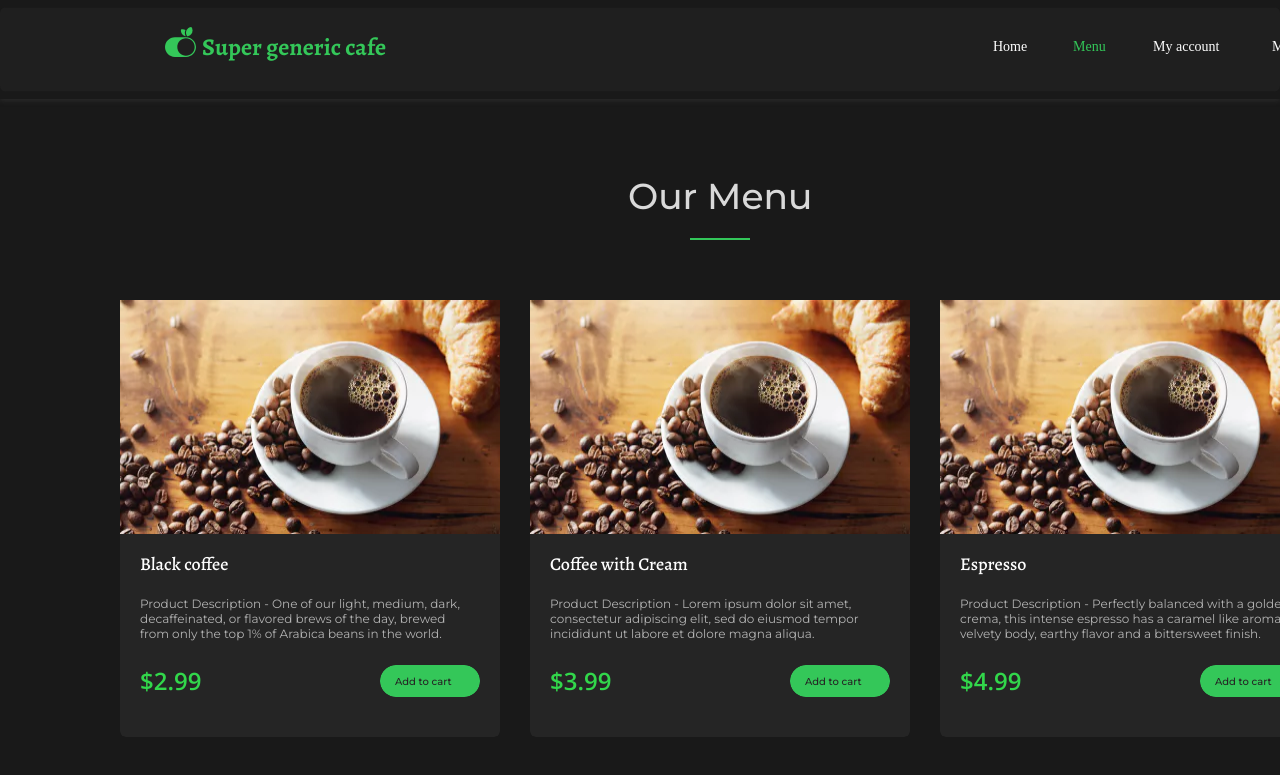
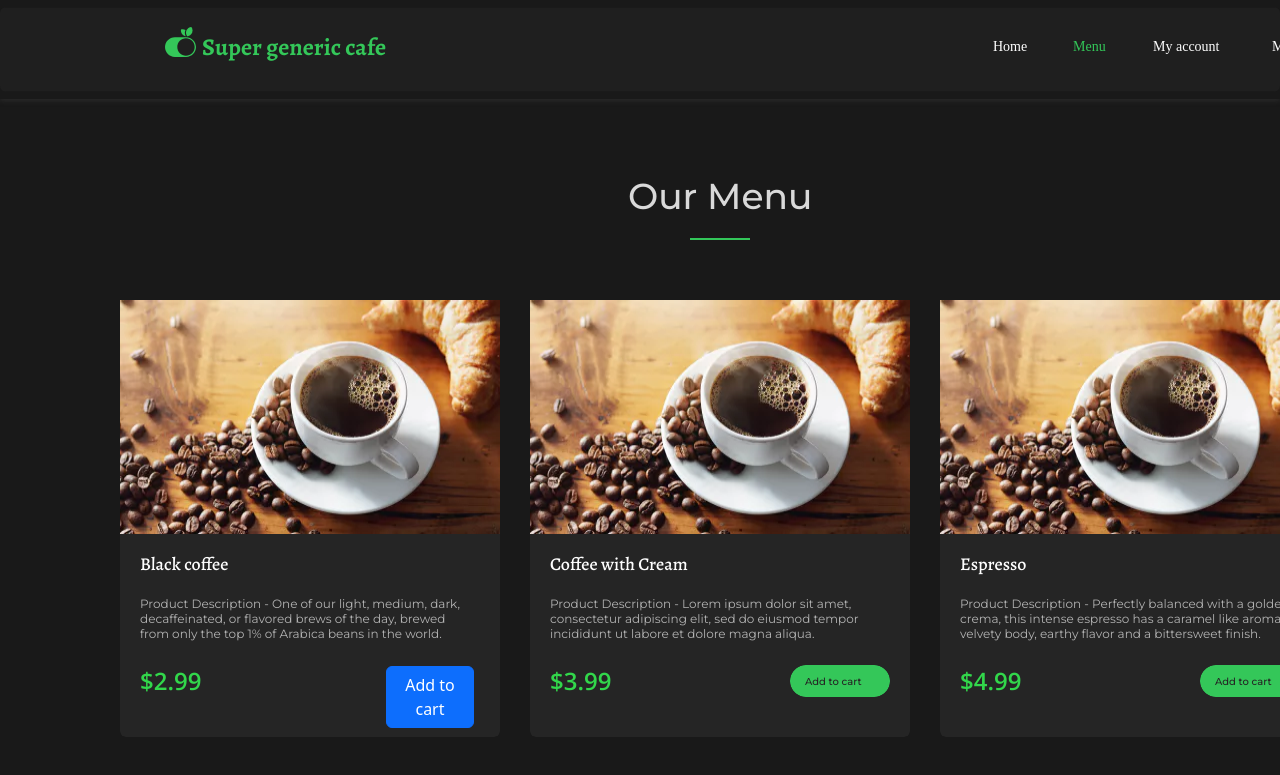
Before and after one commit to MatthewHummel/CSI3370_Project, a Vue app: page /menu in a window 1280 px wide. Shown: the top 775 px of the page. Built offline with nearby package versions, Linux system fonts and the light colour scheme; a web font is replaced by a local one; what @lottiefiles/vue-lottie-player would draw is missing.

Commit message:
partial add to cart button

```diff
--- a/src/views/menupage.vue
+++ b/src/views/menupage.vue
@@ -490,12 +490,7 @@
           </div>
           <span class="menupage-text117"><span>$2.99</span></span>
           <button class="menupage-addtocartbutton11">
-            <img
-              src="/playground_assets/primaryi2617-xzyn-200h.png"
-              alt="PrimaryI2617"
-              class="menupage-primary11"
-            />
-            <span class="menupage-text119"><span>Add to cart</span></span>
+            <a href="cart" data-name="Black Coffee" data-price="2.99" class="add-to-cart btn btn-primary">Add to cart</a>
           </button>
         </div>
         <div class="menupage-menuheading">
```
